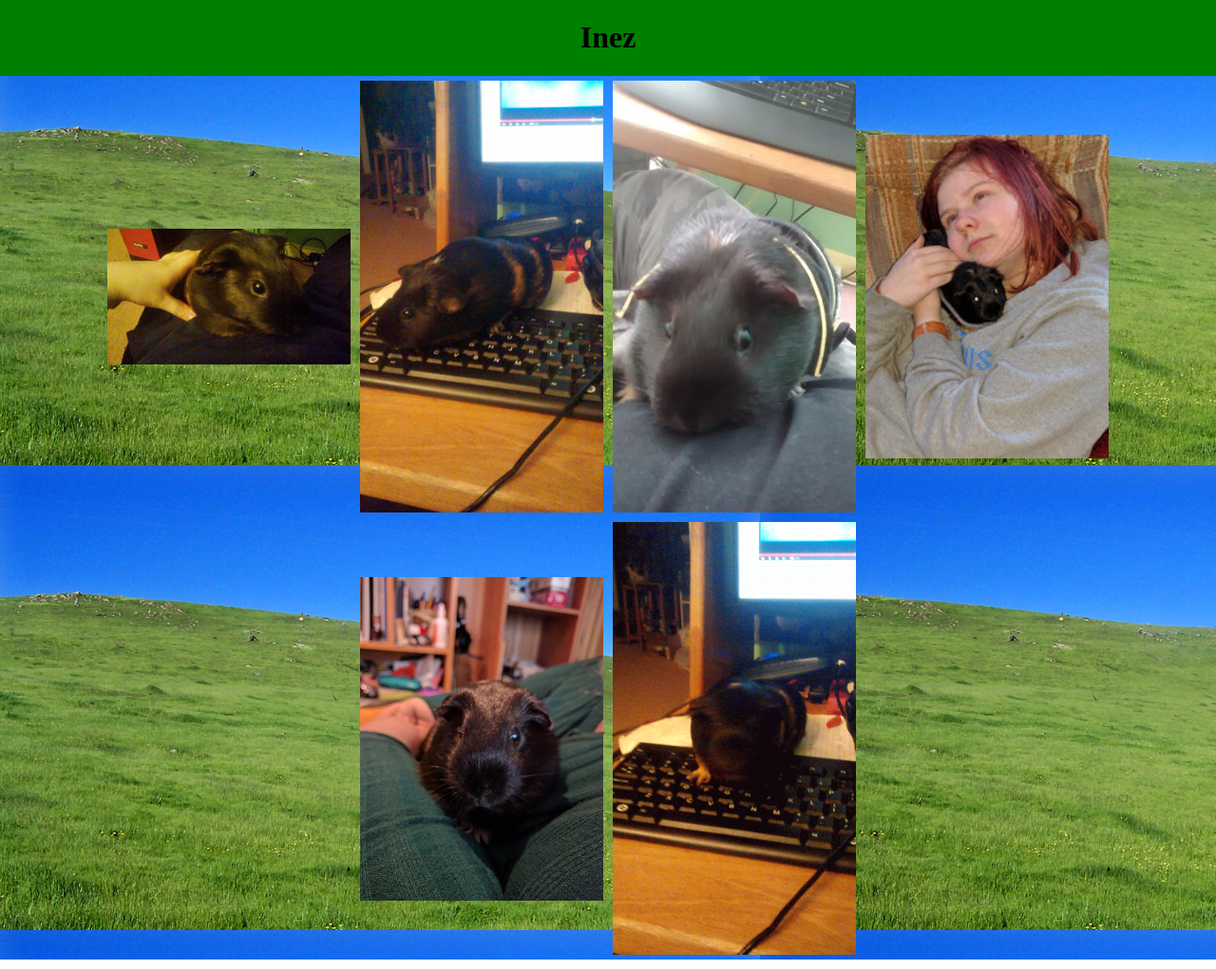
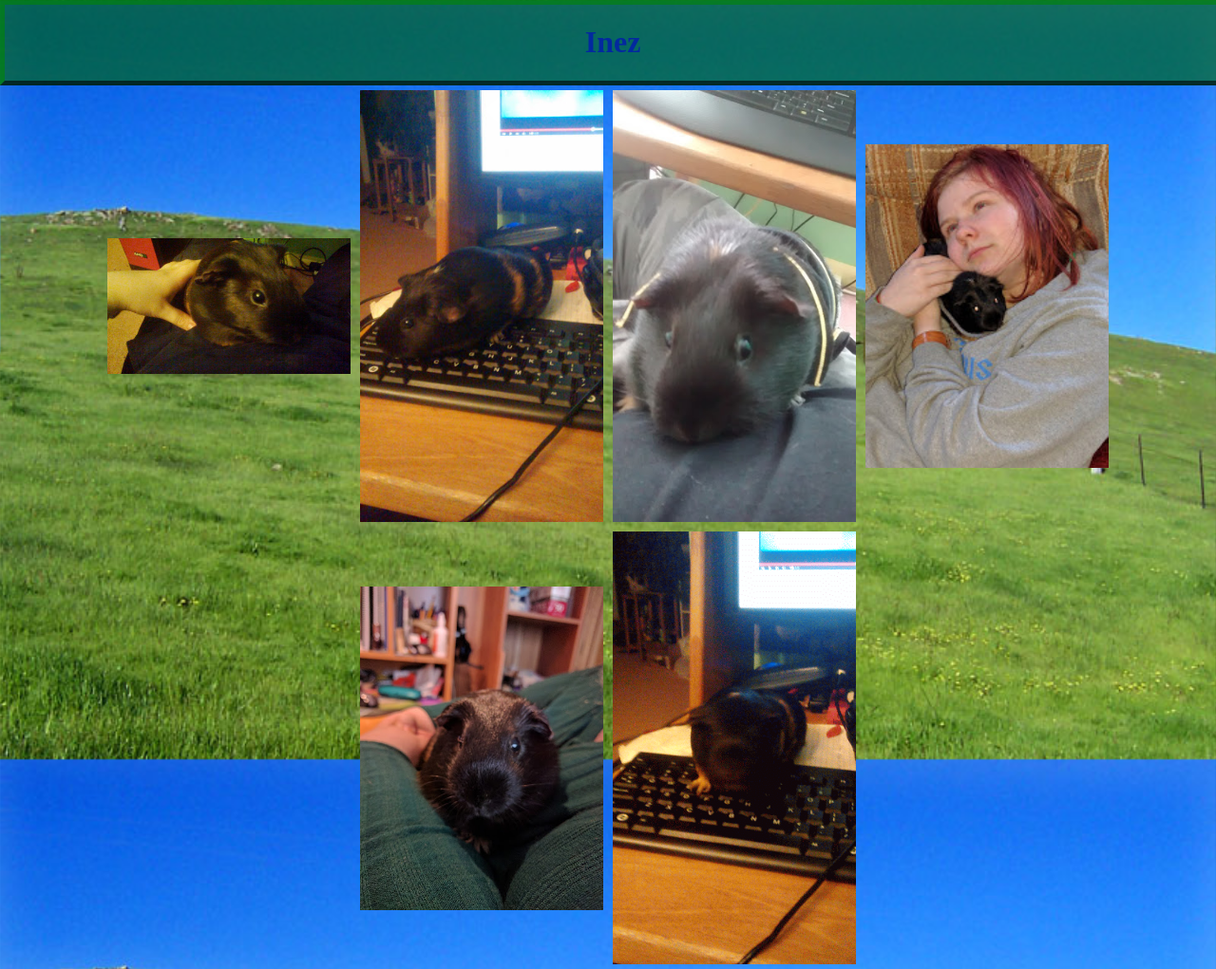
Before and after one commit to TerryRPatterson/PhotoGallary, a plain HTML site: page index.html in a window 1280 px wide. Shown: the whole page at 95% size. Drawn offline with Linux system fonts and the light colour scheme.

Commit message:
Improved header and background

```diff
--- a/styles.css
+++ b/styles.css
@@ -3,14 +3,23 @@ body {
     width: 100%;
     height: 100%;
     flex-direction: column;
-    background-image:url("/Pictures/Background.jpg") ;
+    background-image:url("/Background.jpg");
+    background-repeat: no-repeat;
+    background-attachment: fixed;
+    background-size: 100vw 100vh;
     margin: 0;
 }
 header {
     width: 100vw;
+    position: sticky;
+    top: 0;
     text-align: center;
     width: 100%;
-    background-color: green;
+    background-color: rgba(0,100,0,0.6);
+    border-style: outset;
+    border-color: rgba(0,50,0,0.6);
+    border-width: thick;
+    color: rgba(0,0,200,0.6);
 }
 main {
     flex-grow: 1;
```
Also changed, not shown: Background.jpg (renamed from Pictures/Background.jpg).
